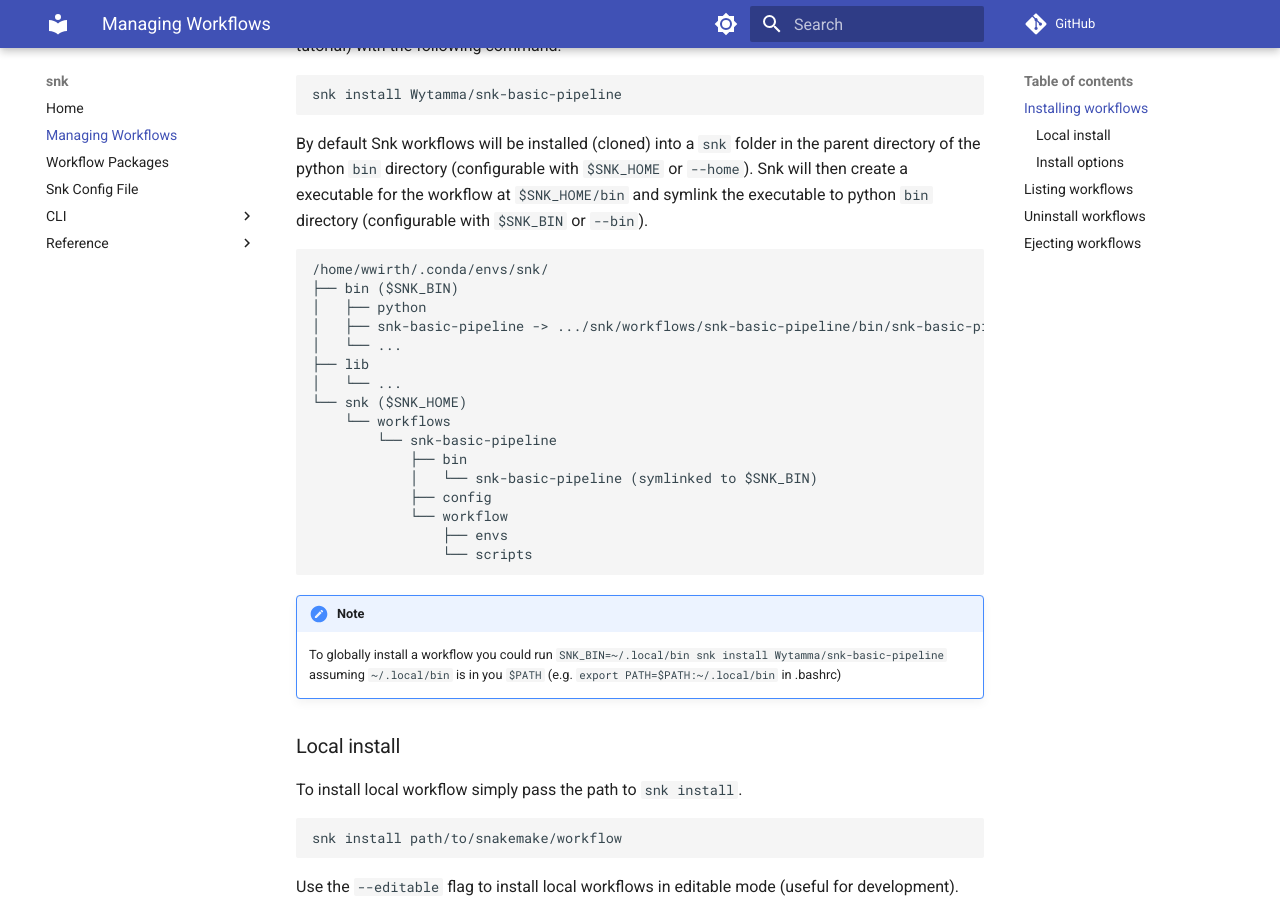
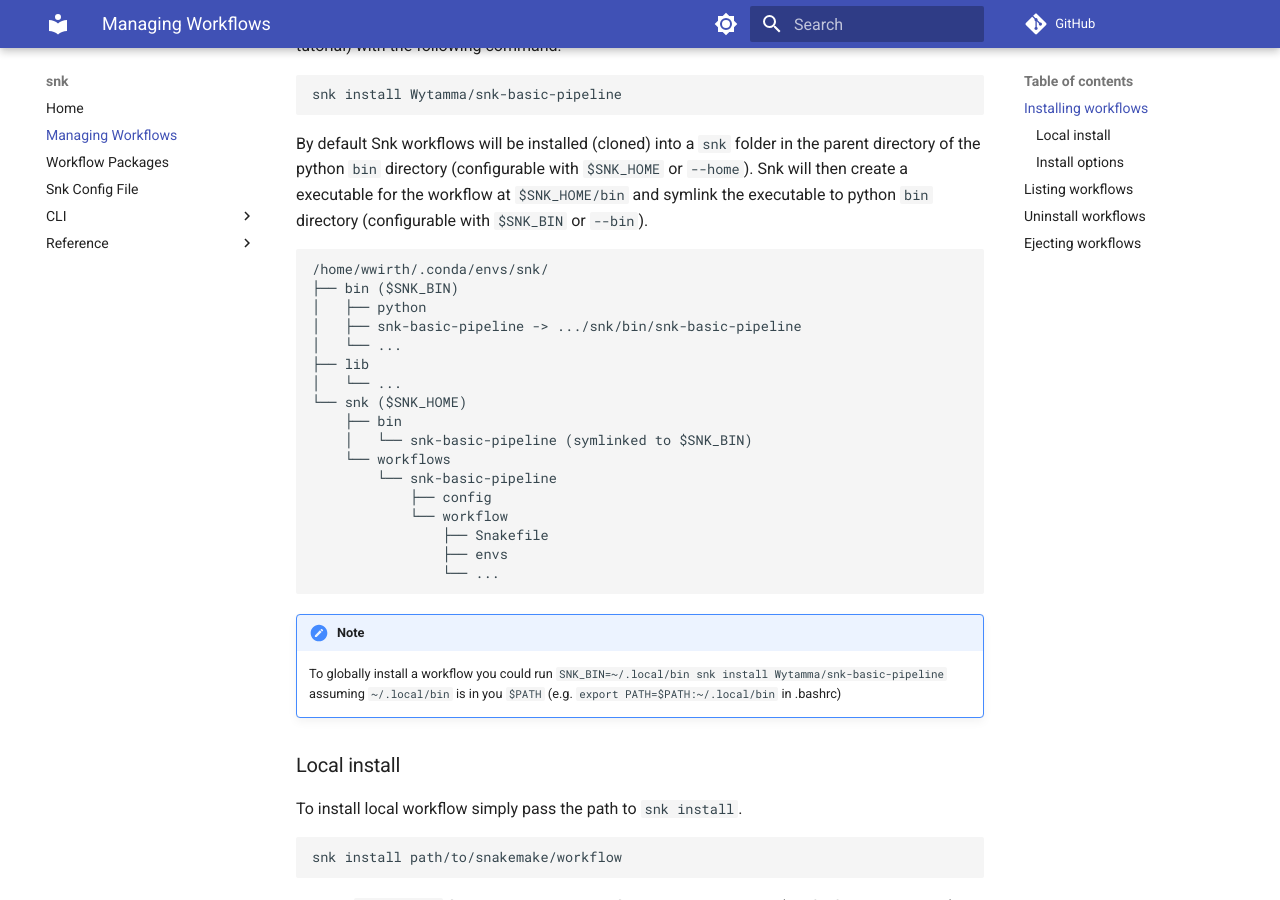
Before and after one commit to Wytamma/snk, an MkDocs documentation site: the page built from docs/managing_pipelines.md, in a window 1280 px wide and 900 px high, scrolled down 407 px. Built offline with MkDocs 1.6.1 and Material for MkDocs 9.7.7, drawn with Linux system fonts in a browser that asks for light colours; comment, search, counter and statistics services are not loaded.

Commit message:
:art: update docs about how install works

````diff
--- a/docs/managing_pipelines.md
+++ b/docs/managing_pipelines.md
@@ -21,19 +21,20 @@ By default Snk workflows will be installed (cloned) into a `snk` folder in the p
 /home/wwirth/.conda/envs/snk/
 ├── bin ($SNK_BIN)
 │   ├── python
-│   ├── snk-basic-pipeline -> .../snk/workflows/snk-basic-pipeline/bin/snk-basic-pipeline
+│   ├── snk-basic-pipeline -> .../snk/bin/snk-basic-pipeline
 │   └── ...
 ├── lib
 │   └── ...
 └── snk ($SNK_HOME)
+    ├── bin
+    │   └── snk-basic-pipeline (symlinked to $SNK_BIN)
     └── workflows
         └── snk-basic-pipeline
-            ├── bin
-            │   └── snk-basic-pipeline (symlinked to $SNK_BIN)
             ├── config
             └── workflow
+                ├── Snakefile
                 ├── envs
-                └── scripts
+                └── ...
 ```
 
 !!! note
````
